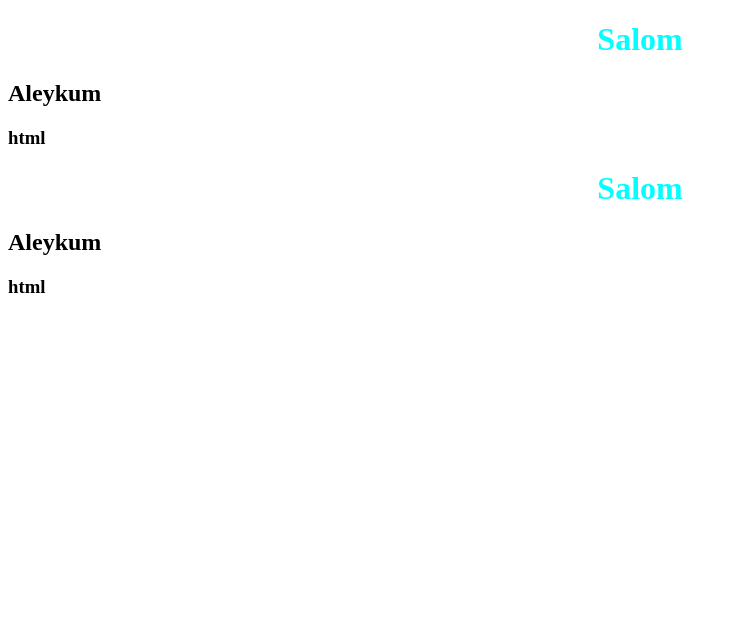
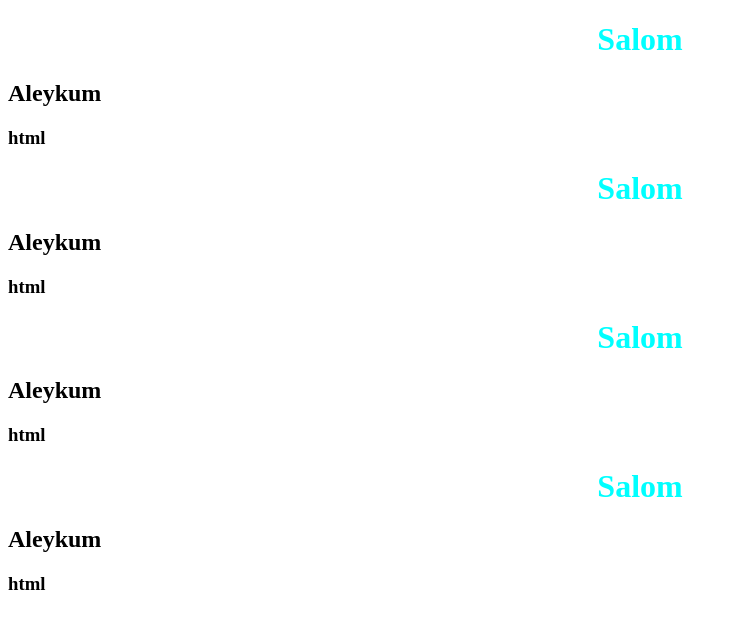
Before and after one commit to rakhim002/landing-page, a plain HTML site: page index.html in a window 1280 px wide. Shown: the whole page, without its empty margins (0-738 px from the left). Drawn offline with Linux system fonts and the light colour scheme.

Commit message:
Update index.html

```diff
--- a/index.html
+++ b/index.html
@@ -15,6 +15,12 @@
     <h1>Salom</h1>
     <h2>Aleykum</h2>
     <h3>html</h3>
+    <h1>Salom</h1>
+    <h2>Aleykum</h2>
+    <h3>html</h3>
+    <h1>Salom</h1>
+    <h2>Aleykum</h2>
+    <h3>html</h3>
 
 </body>
 </html>
```
